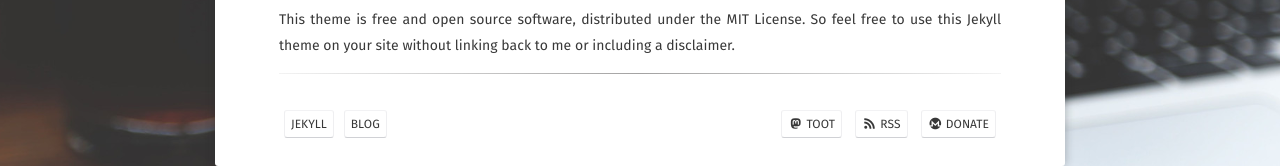
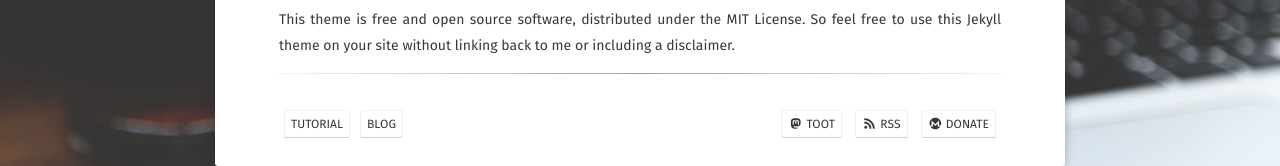
Before and after one commit to FuzzyGrim/blog, a Jekyll site: the page built from _posts/projects/2021-06-29-jekyll-blog.md, in a window 1280 px wide and 900 px high, scrolled down 2356 px. Shown: the part 734-900 px from the top of the window. Built offline with Jekyll 4.4.1, drawn with Linux system fonts in a browser that asks for light colours; some web fonts are replaced.

Commit message:
change tags

```diff
--- a/_posts/projects/2021-06-29-jekyll-blog.md
+++ b/_posts/projects/2021-06-29-jekyll-blog.md
@@ -4,7 +4,7 @@ title:  "Jekyll Blog"
 date:   2021-06-29
 excerpt: "Minimal, one column Jekyll theme blog."
 tag:
-- jekyll
+- tutorial
 - blog
 comments: true
 ---
```
